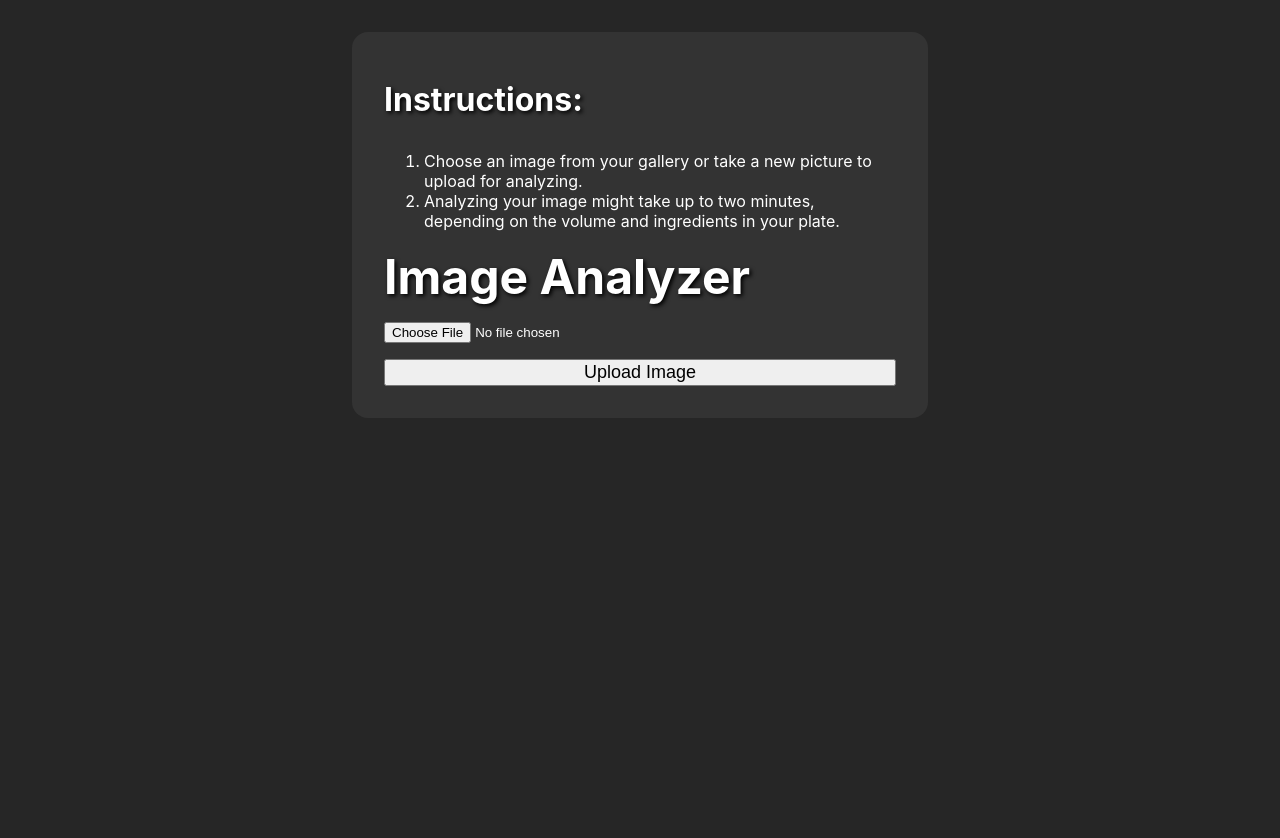
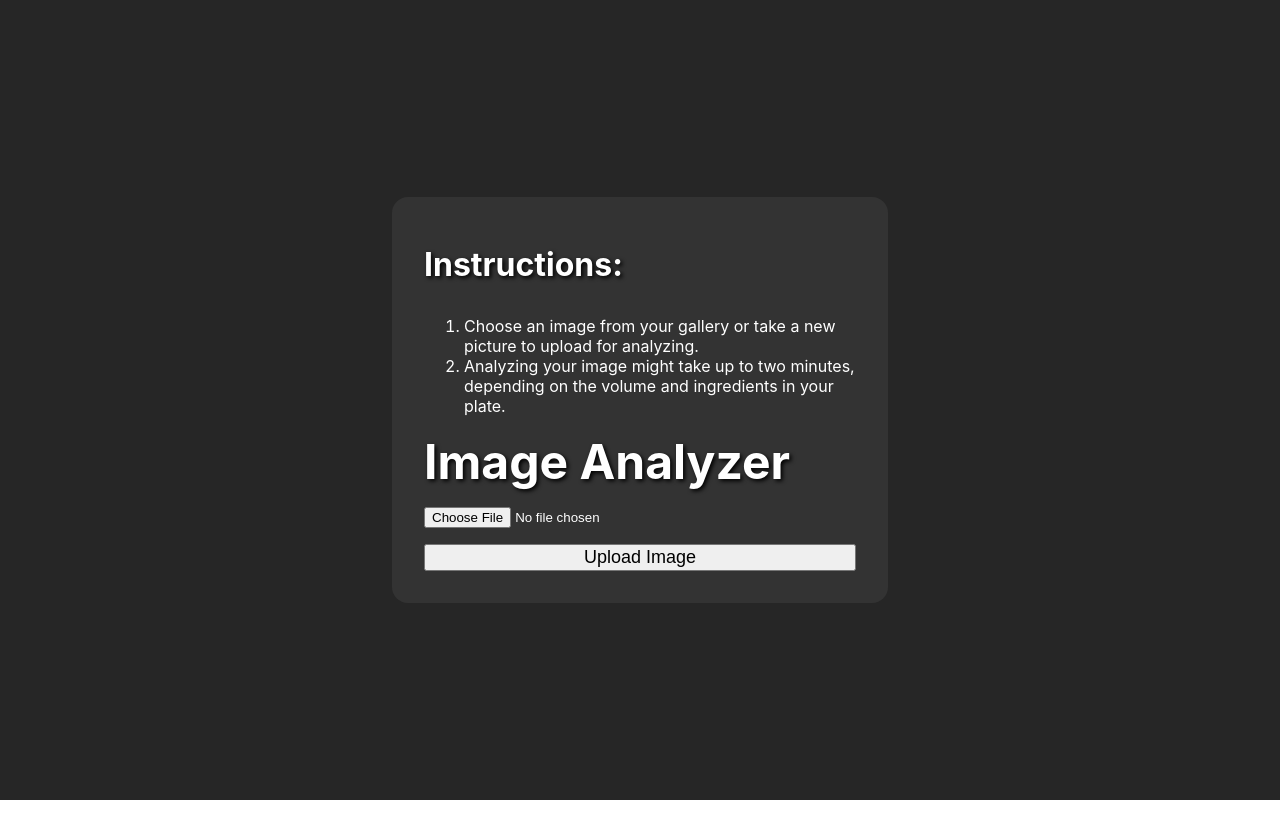
Before and after one commit to SamerArkab/volume_classification_client, a React (Create React App) app: page / in a window 1280 px wide. Shown: the top 838 px of the page. After the commit the page ends 800 px from the top, so only its background shows below. Built offline with nearby package versions, Linux system fonts and the light colour scheme.

Commit message:
UI fully fixed. Next step: add functionalities for the del\edit buttons

```diff
--- a/src/ImageUploader.js
+++ b/src/ImageUploader.js
@@ -39,17 +39,8 @@ function ImageUploader() {
     };
 
     return (
-        <div style={{
-            backgroundColor: '#262626',
-            color: '#fff',
-            minHeight: '100vh',
-            display: 'flex',
-            justifyContent: 'center',
-            alignItems: 'flex-start',
-            overflowY: 'auto',
-            padding: '2rem 0'  // Add vertical padding
-        }}>
-            <Container style={{ backgroundColor: '#333', borderRadius: '1rem', padding: '1rem 2rem 2rem', maxWidth: '32rem', display: 'flex', flexDirection: 'column', justifyContent: 'flex-start' }}>
+        <div style={{ backgroundColor: '#262626', color: '#fff', minHeight: '100vh', display: 'flex', justifyContent: 'center', alignItems: 'center', overflowY: 'auto' }}>
+            <Container style={{ backgroundColor: '#333', borderRadius: '1rem', padding: '1rem 2rem 2rem', maxWidth: '27rem', display: 'flex', flexDirection: 'column', justifyContent: 'flex-start' }}>
                 <Row className="justify-content-center" >
                     <Col sm={12}>
                         <p style={{ fontSize: '2rem', textShadow: '2px 2px 4px #000' }}><b>Instructions:</b></p>
@@ -72,7 +63,6 @@ function ImageUploader() {
                 </Row>
             </Container>
         </div>
-
     );
 }
 
--- a/src/SegmentsAndLabel.js
+++ b/src/SegmentsAndLabel.js
@@ -28,9 +28,9 @@ function SegmentsAndLabel() {
                 console.error('Error fetching images:', error);
             });
 
-            if (responseData.img_volume_label_nut_val && responseData.img_volume_label_nut_val.length > 0) {
-                setCurrentData(toTitleCase(responseData.img_volume_label_nut_val[2][0]));
-            }
+        if (responseData.img_volume_label_nut_val && responseData.img_volume_label_nut_val.length > 0) {
+            setCurrentData(toTitleCase(responseData.img_volume_label_nut_val[2][0]));
+        }
     }, [responseData.img_volume_label_nut_val]);
 
     // Method to go to next image
@@ -62,8 +62,8 @@ function SegmentsAndLabel() {
     };
 
     return (
-        <div style={{ backgroundColor: '#262626', height: '100vh', display: 'flex', justifyContent: 'center', alignItems: 'center', color: '#fff' }}>
-            <Container style={{ backgroundColor: '#333', borderRadius: '1rem', padding: '1rem 2rem 2rem', maxWidth: '30rem', display: 'flex', flexDirection: 'column', justifyContent: 'flex-start', position: 'relative' }}>
+        <div style={{ backgroundColor: '#262626', minHeight: '100vh', display: 'flex', justifyContent: 'center', alignItems: 'flex-start', overflowY: 'auto', color: '#fff' }}>
+            <Container style={{ backgroundColor: '#333', borderRadius: '1rem', padding: '1rem 2rem 2rem', maxWidth: '27rem', display: 'flex', flexDirection: 'column', justifyContent: 'flex-start', position: 'relative', paddingTop: '2rem', marginTop: '1rem', marginBottom: '1rem' }}>
                 <Row className="justify-content-center" style={{ marginBottom: '1rem' }}>
                     <Col xs={4} md={4} style={{ textAlign: 'left' }}>
                         <img src="delete_icon.png" alt="Delete Icon" style={{ height: '2rem', marginRight: '1rem' }} />
```
